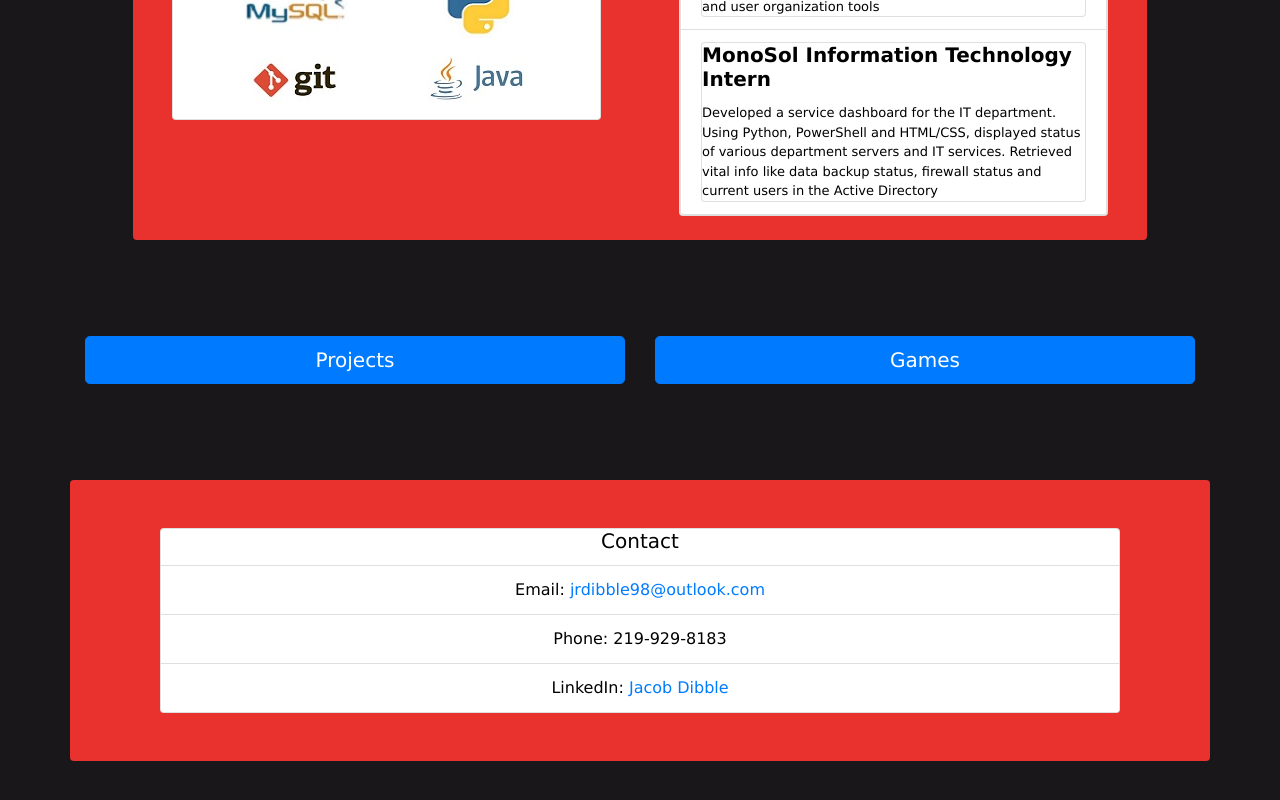
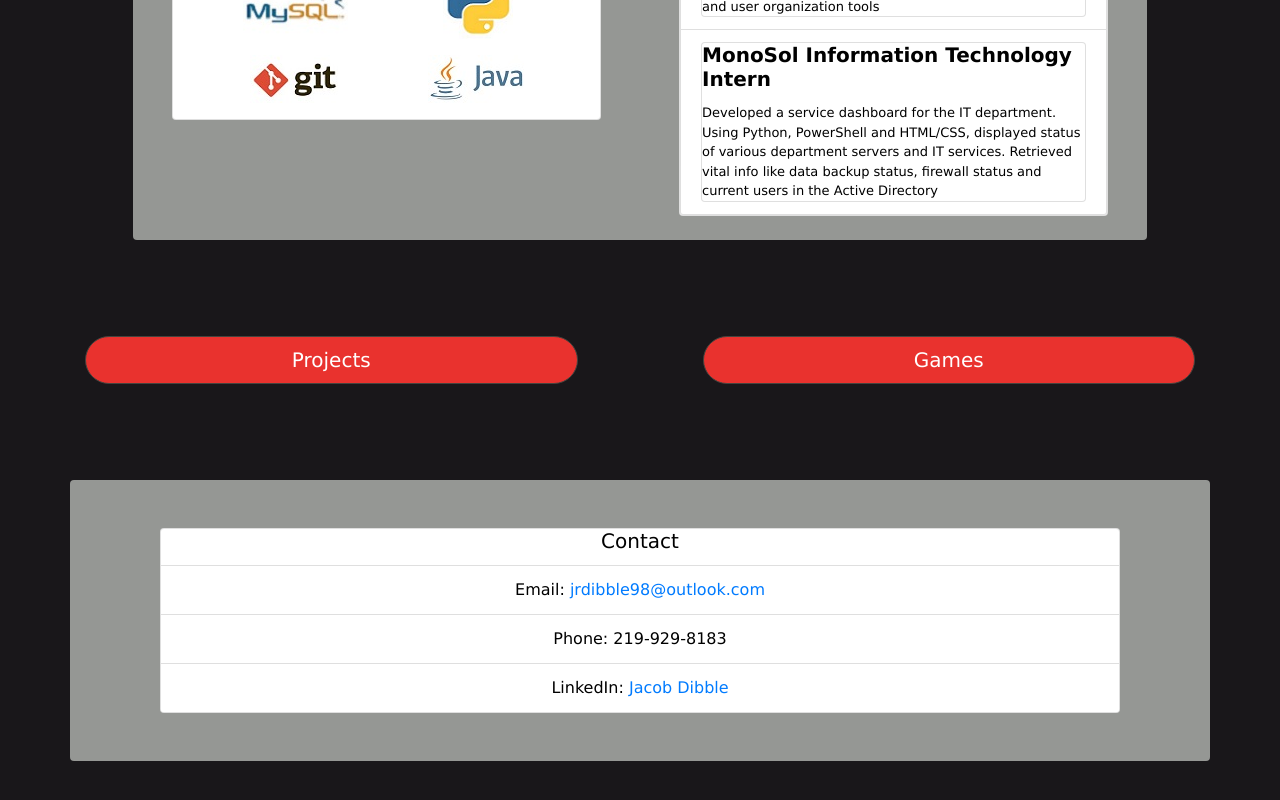
Before and after one commit to jdibble21/react-portfolio, a React (Create React App) app: page / in a window 1280 px wide. Shown: the part 1105-1905 px from the top of the page. Built offline with nearby package versions, Linux system fonts and the light colour scheme.

Commit message:
Edit styles and formatting changes

```diff
--- a/src/App.js
+++ b/src/App.js
@@ -1,6 +1,7 @@
 import React, { Component } from "react";
 import { BrowserRouter as Router, Route, Link, Switch } from 'react-router-dom';
 import ProjectsPage from './pages/projects';
+import GamesPage from './pages/gamepage';
 import NavbarCustom from './components/navbar';
 import BackgroundImage from './components/background_image';
 import BioSection from './components/bio_section';
@@ -18,6 +19,7 @@ class App extends Component {
             <Switch>
               <Route exact path="/" component={HomePage}></Route>
               <Route path="/projects" component={ProjectsPage} ></Route>
+              <Route path="/games" component={GamesPage}></Route>
             </Switch>
           </div>
         </Router>
--- a/src/components/buttons.jsx
+++ b/src/components/buttons.jsx
@@ -11,10 +11,11 @@ class PageButtons extends Component {
             <Container className="mx-auto">
                 <Row>
                     <Col>
-                        <Button className="mx-auto m-5" size="lg" block>Projects</Button>
+                        <Button className="mx-auto m-5 round" size="lg" block>Projects</Button>
                     </Col>
+                    <Col sm="1"></Col>
                     <Col>
-                        <Button className="mx-auto m-5" size="lg" block>Games</Button>
+                        <Button className="mx-auto m-5 round" size="lg" block>Games</Button>
                     </Col>
                 </Row>
             </Container>
--- a/src/components/contact.jsx
+++ b/src/components/contact.jsx
@@ -6,7 +6,7 @@ import ListGroup from 'react-bootstrap/ListGroup';
 class ContactSection extends Component {
     styles = {
         color: "black",
-        "background-color": "#E9322E"
+        "background-color": "#959794"
     }
     cardStyle = {
         width: "60rem"
--- a/src/components/details_section.jsx
+++ b/src/components/details_section.jsx
@@ -15,7 +15,7 @@ import javaIcon from './../files/icons/java_icon.jpg';
 class DetailsSection extends Component {
     styles = {
         color: "black",
-        "background-color": "#E9322E"
+        "background-color": "#959794"
     }
     render() {
         return (
--- a/src/components/navbar.jsx
+++ b/src/components/navbar.jsx
@@ -11,8 +11,8 @@ class NavbarCustom extends Component {
           <Navbar.Toggle aria-controls="basic-navbar-nav" />
           <Navbar.Collapse id="basic-navbar-nav">
             <Nav className="mr-auto">
-              <Nav.Link href="#projects">Projects</Nav.Link>
-              <Nav.Link href="#games">Games</Nav.Link>
+              <Nav.Link href="/projects">Projects</Nav.Link>
+              <Nav.Link href="/games">Games</Nav.Link>
               <Nav.Link href="#contact">Contact</Nav.Link>
               <Nav.Link href="#resume">Resume</Nav.Link>
             </Nav>
--- a/src/index.css
+++ b/src/index.css
@@ -14,3 +14,13 @@ code {
 .exp-descript{
   font-size: 13px!important;
 }
+
+.btn-lg.round {
+	border-radius: 24px!important;
+  background-color: #E9322E;
+  border-color: #45433E;
+}
+
+.card{
+  background-color: #FFFFFF!important;
+}
--- a/src/pages/gamepage.js
+++ b/src/pages/gamepage.js
@@ -1 +1,14 @@
 //godot game list here
+import React, { Component } from 'react';
+import Container from 'react-bootstrap/Container';
+
+class GamesPage extends Component {
+    state = {  }
+    render() {
+        return (
+            <h1>Game page</h1>
+         );
+    }
+}
+
+export default GamesPage;
--- a/src/pages/projects.js
+++ b/src/pages/projects.js
@@ -1,5 +1,4 @@
 import React, { Component } from 'react';
-import ReactDOM from 'react-dom';
 import Container from 'react-bootstrap/Container';
 
 class ProjectsPage extends Component {
```
Also changed, not shown: src/App.css (deleted, +0 -38 lines).
